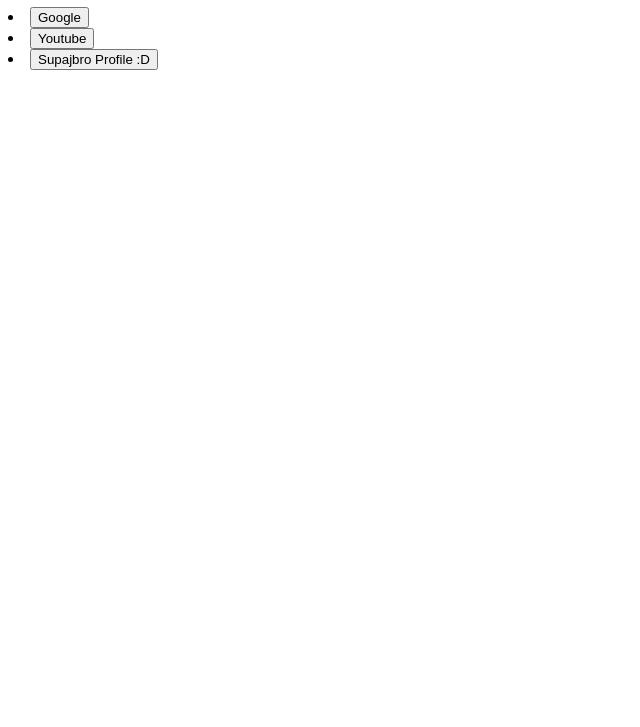
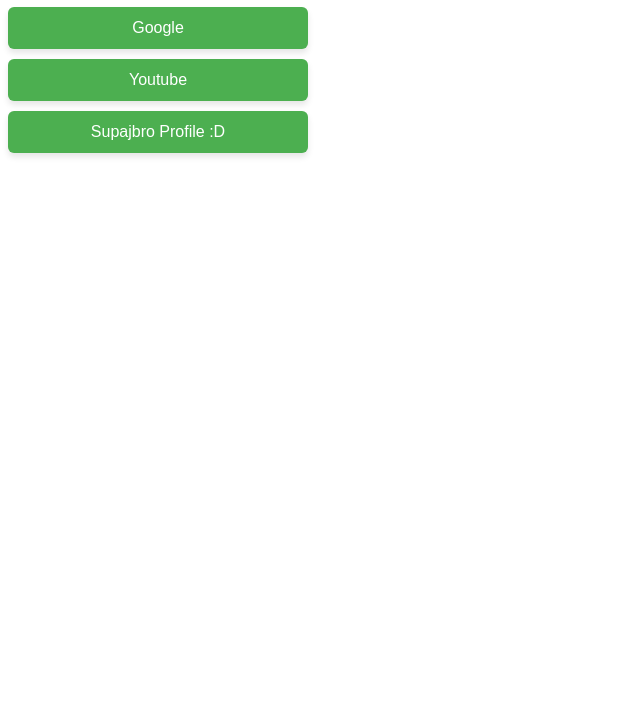
Before and after one commit to supajbro/jQuery_Learning, a plain HTML site: page index.html in a window 1280 px wide. Shown: the part 73-800 px from the top of the page, without its empty margins (0-640 px from the left). Drawn offline with nearby package versions, Linux system fonts and the light colour scheme.

Commit message:
Made a list of the buttons and made them look nicer

```diff
--- a/index.html
+++ b/index.html
@@ -8,9 +8,12 @@
 <body>
 
 <h1>Hello.</h1>
+<ul>
   <li><button id="googleBtn">Google</button></li>
   <li><button id="youtubeBtn">Youtube</button></li>
   <li><button id="supajbroBtn">Supajbro Profile :D</button></li>
+</ul>
+
 
     <script src="https://ajax.googleapis.com/ajax/libs/jquery/3.7.1/jquery.min.js"></script>
     <script src="index.js" charset="UTF-8"></script>
--- a/styles.css
+++ b/styles.css
@@ -1,3 +1,31 @@
-body{
+/* Reset list style */
+ul {
+  list-style-type: none;
+  padding: 0;
+  margin: 0;
+}
 
+/* Style each list item */
+li {
+  margin: 10px 0;
 }
+
+/* Style buttons */
+button {
+  background-color: #4CAF50; /* Green */
+  color: white;
+  padding: 12px 20px;
+  border: none;
+  border-radius: 6px;
+  cursor: pointer;
+  font-size: 16px;
+  transition: background-color 0.3s ease;
+  width: 100%;
+  max-width: 300px;
+  box-shadow: 0 4px 6px rgba(0,0,0,0.1);
+}
+
+/* Hover effect */
+button:hover {
+  background-color: #45a049;
+}
```
